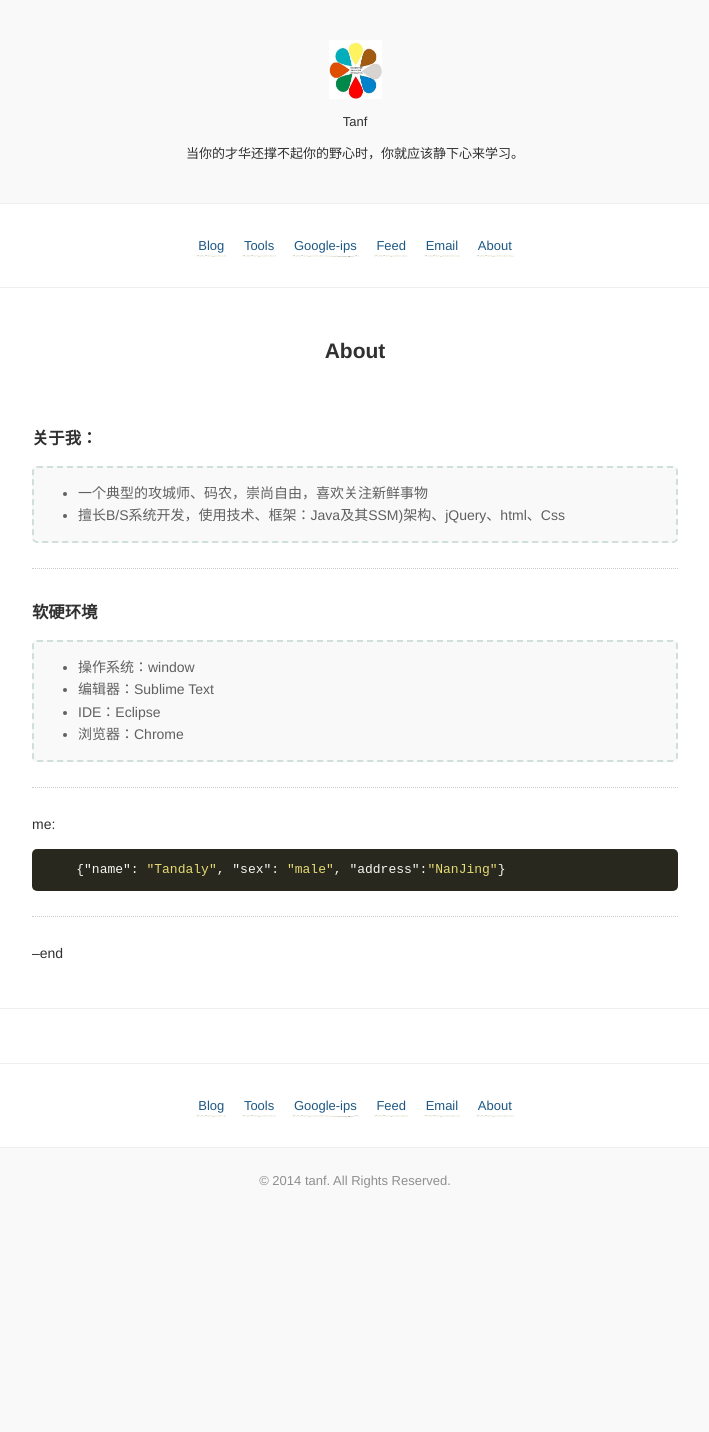
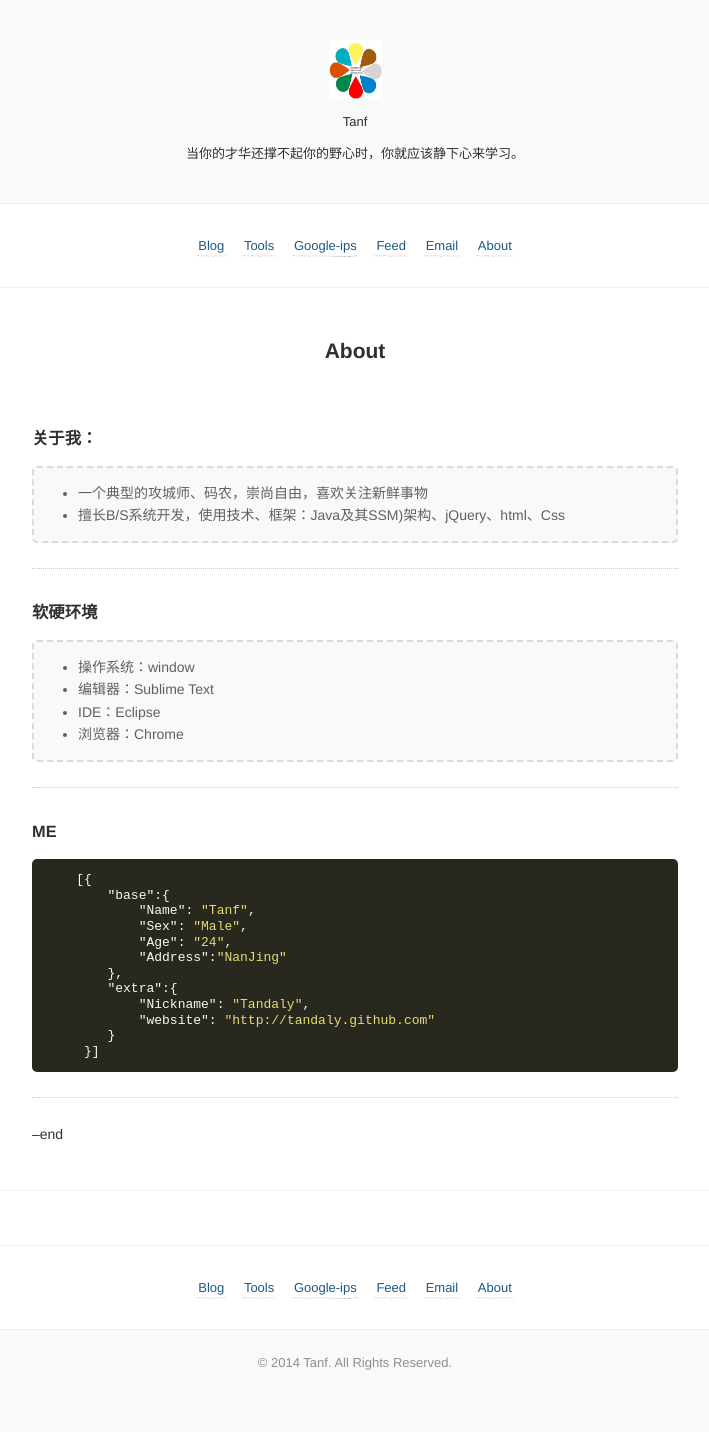
Before and after one commit to tandaly/tandaly.github.com, a Jekyll site: the page built from about.md, in a window 1280 px wide. Shown: the whole page, without its empty margins (285-994 px from the left). Built offline with Jekyll 4.4.1, drawn with Linux system fonts in a browser that asks for light colours; Markdown is read by kramdown in place of the engine named in the settings; comment, search, counter and statistics services are not loaded; before the commit the page ends 1250 px from its top, so only the background shows below that.

Commit message:
about.mc

````diff
--- a/_config.yml
+++ b/_config.yml
@@ -3,7 +3,7 @@ description:      当你的才华还撑不起你的野心时，你就应该静
 url:              # Site url.
 baseurl:          http://tandaly.github.com
 year:               2014
-signoff:          tanf # Your name.
+signoff:          Tanf # Your name.
 disqus_shortname: tandalygithub # disqus comment thread for post header options. ( leave blank if unwanted. )
 google_analytics_id: # set tracking, UA-XXXX-Y.
 
--- a/about.md
+++ b/about.md
@@ -20,10 +20,21 @@ disqus: true
 
 ---
 
-me:
+###ME
 
  ```json
-    {"name": "Tandaly", "sex": "male", "address":"NanJing"}
+    [{
+        "base":{
+            "Name": "Tanf",
+            "Sex": "Male",
+            "Age": "24",
+            "Address":"NanJing"
+        },
+        "extra":{
+            "Nickname": "Tandaly",
+            "website": "http://tandaly.github.com"
+        }
+     }]
 ```
 
 ---
````
